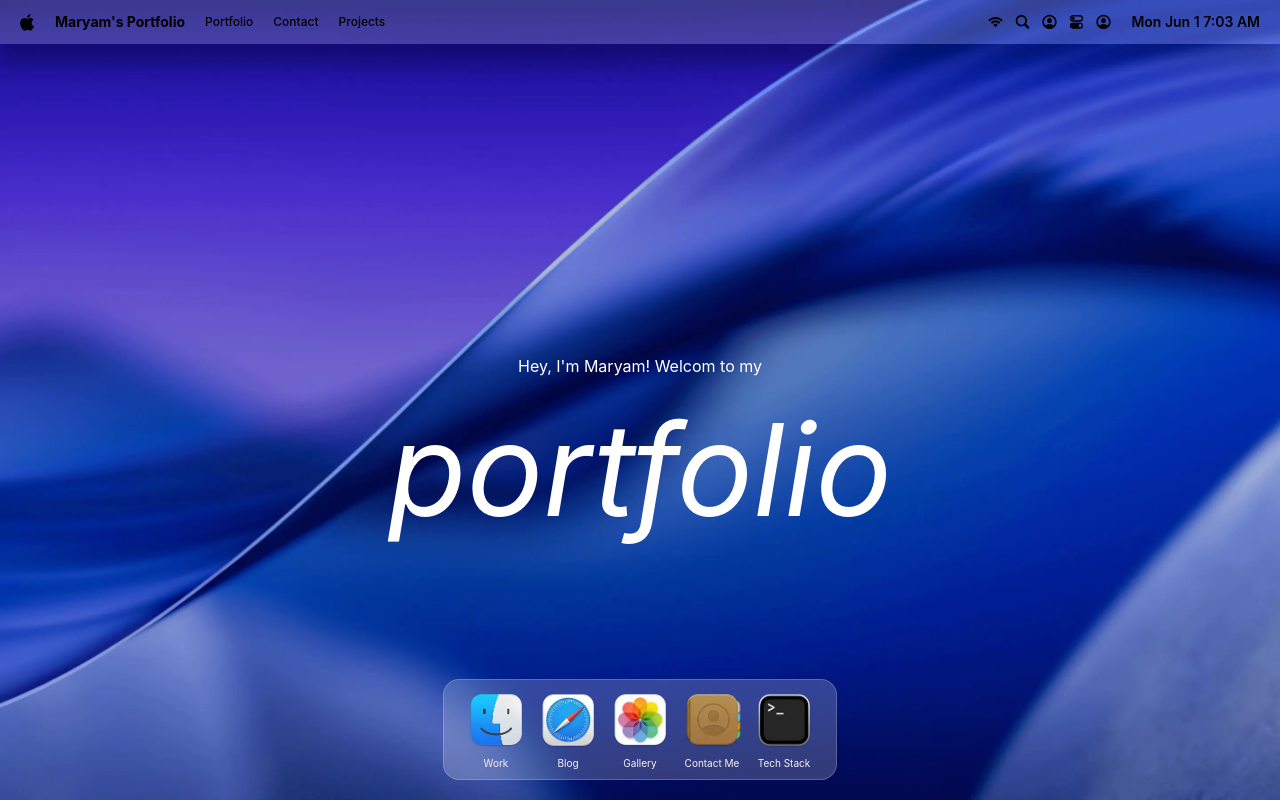
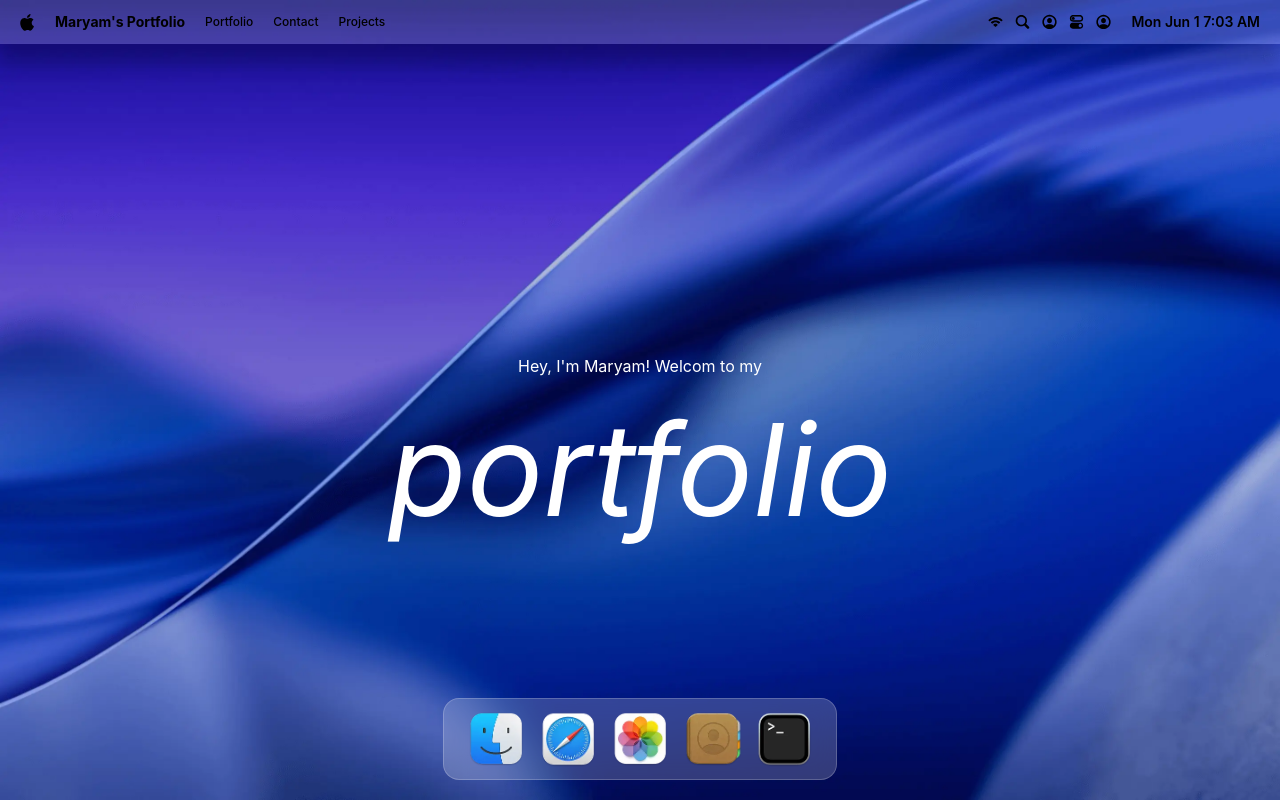
Before and after one commit to mariacnru/Macfolio, a React (Vite) app: page / in a window 1280 px wide. Built offline with nearby package versions, Linux system fonts and the light colour scheme.

Commit message:
footer modified

```diff
--- a/src/components/Footer.jsx
+++ b/src/components/Footer.jsx
@@ -11,7 +11,7 @@ function Footer({ setContactMe, setTechStack, setWorks }) {
   };
 
   return (
-    <div
+    <footer
       className="
         absolute
         bottom-5
@@ -34,13 +34,14 @@ function Footer({ setContactMe, setTechStack, setWorks }) {
             key={id}
             onClick={() => handleClick(action)}
             className="
+              relative
               flex
               flex-col
               items-center
               cursor-pointer
-              transition-transform
               duration-200
               hover:-translate-y-2
+              transition-all
             "
           >
             <img
@@ -52,11 +53,13 @@ function Footer({ setContactMe, setTechStack, setWorks }) {
               className="w-12 sm:w-16"
             />
 
-            <p className="text-[10px] text-stone-100 mt-1">{title}</p>
+            <p className="hidden opacity-0 text-[11px] text-stone-100 mt-1 absolute -top-12 bg-white/20 py-1 px-3 text-nowrap rounded-md">
+              {title}
+            </p>
           </li>
         ))}
       </ul>
-    </div>
+    </footer>
   );
 }
 
--- a/src/index.css
+++ b/src/index.css
@@ -64,3 +64,21 @@ body {
 .project::-webkit-scrollbar-thumb {
   background-color: black;
 }
+
+footer p::before {
+  content: "";
+  position: absolute;
+  right: 0;
+  left: 0;
+  bottom: -10px;
+  margin-inline: auto;
+
+  width: 0;
+  height: 0;
+
+  @apply border-l-10 border-r-10 border-t-10 border-l-transparent border-r-transparent border-t-white/20;
+}
+
+footer li:hover p {
+  @apply block opacity-100;
+}
```
